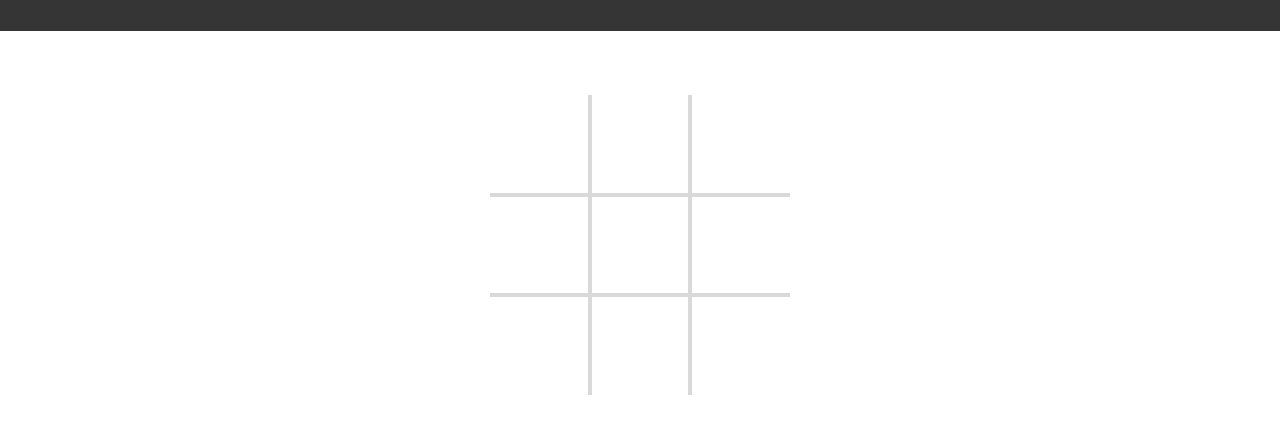
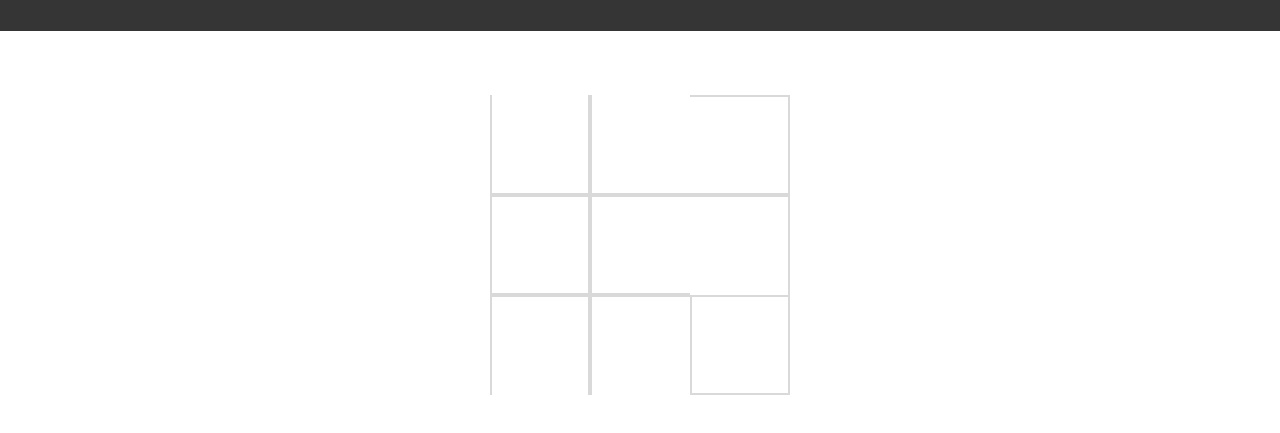
Before and after one commit to MahmoudTalass/tic-tac-toe, a plain HTML site: page index.html in a window 1280 px wide. Shown: the part 119-552 px from the top of the page. Drawn offline with Linux system fonts and the light colour scheme.

Commit message:
Adjust spot selectors for remove certain borders

```diff
--- a/assets/css/style.css
+++ b/assets/css/style.css
@@ -50,18 +50,18 @@ body {
     border: 2px solid var(--color3);
 }
 
-.spot[data-spot="1"], .spot[data-spot="2"] , .spot[data-spot="3"]{
+.spot[data-spot="0"], .spot[data-spot="1"] , .spot[data-spot="2"]{
     border-top: none
 }
 
-.spot[data-spot="1"], .spot[data-spot="4"], .spot[data-spot="7"] {
+.spot[data-spot="0"], .spot[data-spot="3"], .spot[data-spot="6"] {
     border-left: none;
 }
 
-.spot[data-spot="3"], .spot[data-spot="6"], .spot[data-spot="9"] {
+.spot[data-spot="2"], .spot[data-spot="5"], .spot[data-spot="8"] {
     border-right: none;
 }
 
-.spot[data-spot="7"], .spot[data-spot="8"], .spot[data-spot="9"] {
+.spot[data-spot="6"], .spot[data-spot="7"], .spot[data-spot="8"] {
     border-bottom: none;
 }
```
